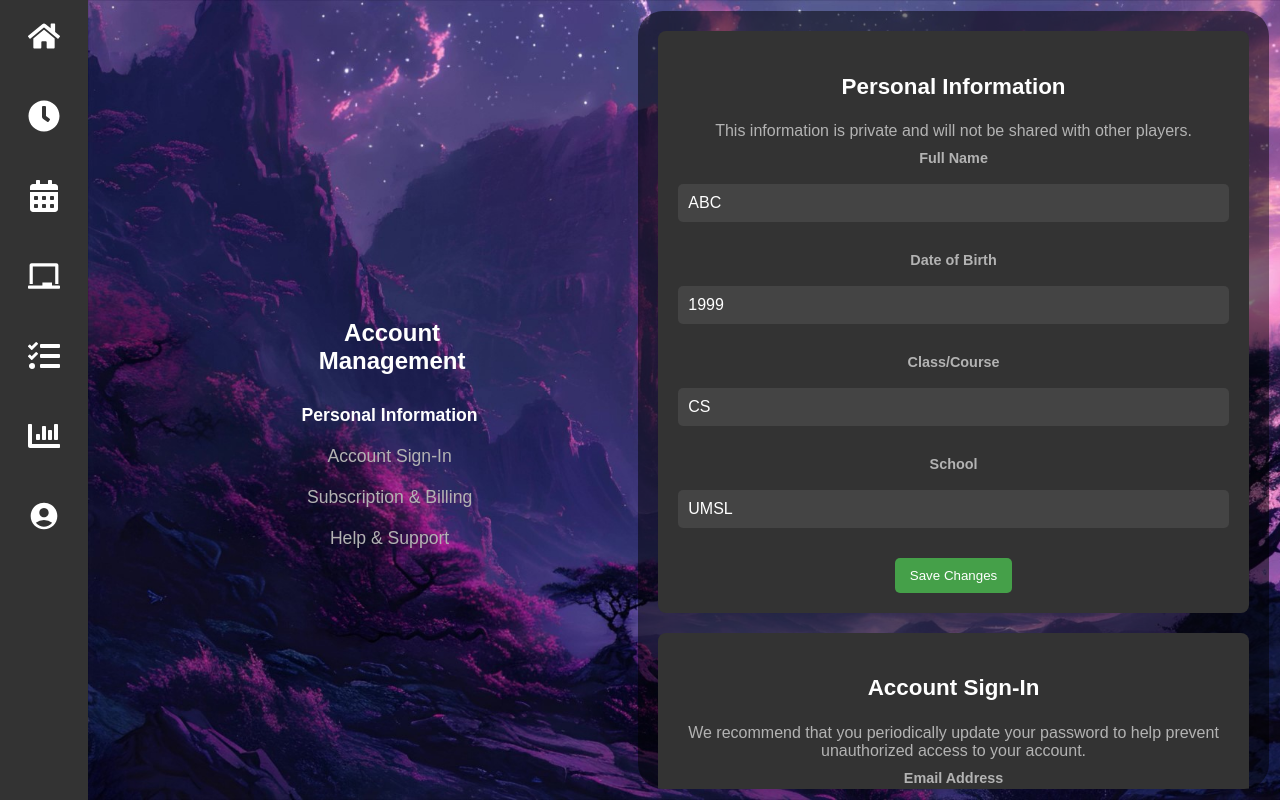
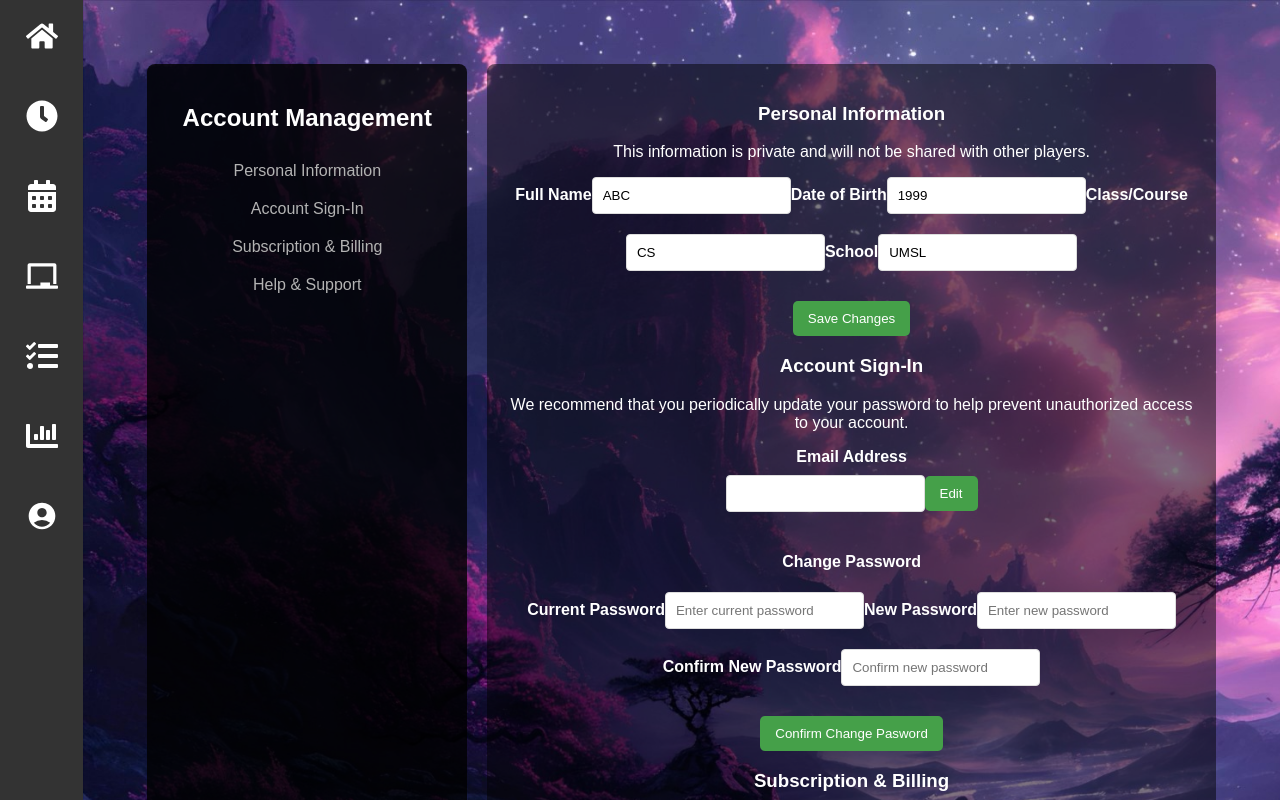
Before and after one commit to ShantanuSingh08/DailyGridsApp, a React (Create React App) app: page /dashboard in a window 1280 px wide. Built offline with nearby package versions, Linux system fonts and the light colour scheme; no server answers.

Commit message:
Update Dashboard.css

```diff
--- a/src/Dashboard.css
+++ b/src/Dashboard.css
@@ -1,30 +1,33 @@
-/* Dashboard Layout */
+/* General Dashboard Layout */
 .dashboard {
   display: flex;
+  flex-wrap: wrap; /* Allows wrapping for smaller screens */
   font-family: Arial, sans-serif;
   color: #fff;
-  height: 100vh;
-  padding-left: 5%;
+  min-height: 100vh;
+  padding: 5%;
+  gap: 20px; /* Adds spacing between menu and content */
 }
 
-
-.menu{
-    padding-right: 10%;
-    padding-left: 10%;
+/* Sidebar Menu */
+.menu {
+  flex: 1 1 250px; /* Sidebar takes a minimum width of 250px, adjusts on resize */
+  max-width: 300px;
+  padding: 20px;
+  background-color: rgba(0, 0, 0, 0.8);
+  border-radius: 8px;
 }
 
 .menu h2 {
   font-size: 1.5em;
   color: #fff;
-  padding-top: 120%;
-  padding-left: 2%;
-
+  margin-bottom: 20px;
 }
 
 .menu ul {
   list-style-type: none;
   padding: 0;
-  font-size: 1.1em;
+  font-size: 1em;
 }
 
 .menu ul li {
@@ -37,78 +40,29 @@
   color: #fff;
 }
 
+/* Main Content */
 .main-content {
-  flex: 1;
+  flex: 3 1 600px; /* Content area adjusts dynamically */
   padding: 20px;
-  margin: 1%;
   background-color: rgba(0, 0, 0, 0.5);
-  overflow-y: scroll;
-  border-radius: 25px;
+  border-radius: 8px;
+  overflow-y: auto;
 }
 
-.section {
-  background-color: #333;
-  padding: 20px;
-  margin-bottom: 20px;
-  border-radius: 8px;
+.main-content::-webkit-scrollbar {
+  width: 8px;
 }
 
-.section h3 {
-  font-size: 1.4em;
-  color: #fff;
+.main-content::-webkit-scrollbar-thumb {
+  background-color: #555;
+  border-radius: 4px;
 }
 
-.section p {
-  color: #b3b3b3;
-  margin: 10px 0;
+.main-content::-webkit-scrollbar-thumb:hover {
+  background-color: #fff;
 }
 
-.input-group {
-  display: flex;
-  flex-direction: column;
-  gap: 10px;
-}
-
-.input-group label {
-  color: #b3b3b3;
-  font-size: 0.9em;
-}
-
-.input-group input {
-  padding: 10px;
-  font-size: 1em;
-  border-radius: 5px;
-  border: none;
-  background-color: #444;
-  color: #fff;
-}
-
-
-
-.DelUser {
-    color: #ffffff;
-    background-color: #ff4f4f;
-    border: 2px solid #ff0000;
-    border-radius: 8px;
-    font-weight: bold;
-    padding: 10px 20px;
-    cursor: pointer;
-    transition: background-color 0.3s ease, transform 0.2s ease;
-    box-shadow: 0px 4px 6px rgba(0, 0, 0, 0.1);
-    margin-left: 20%;
-}
-
-.DelUser:hover {
-    background-color: #ff1f1f;
-    transform: scale(1.05);
-}
-
-.DelUser:active {
-    background-color: #cc0000;
-    transform: scale(0.98);
-}
-
-
+/* Buttons */
 button {
   padding: 10px 15px;
   margin-top: 10px;
@@ -123,130 +77,49 @@ button:hover {
   background-color: #666;
 }
 
-.main-content::-webkit-scrollbar-track {
-    border-radius: 10px;
-    margin: 20px 0;
+/* Responsive Layout Adjustments */
+@media (max-width: 1024px) {
+  .menu {
+    flex: 1 1 200px; /* Shrinks menu width for tablets */
   }
 
-.main-content::-webkit-scrollbar-thumb {
-    background-color: #555;
-    border-radius: 10px;
+  .main-content {
+    flex: 2 1 400px; /* Adjusts content width for tablets */
+  }
 }
 
-.main-content::-webkit-scrollbar-thumb:hover {
-    background-color: #ffffffa2;
+@media (max-width: 768px) {
+  .dashboard {
+    flex-direction: column; /* Stacks menu and content vertically */
   }
 
-.menu ul li.active {
-    color: white;
-    font-weight: bold;
+  .menu {
+    flex: 1 1 auto;
+    max-width: 100%; /* Full-width menu */
+    margin-bottom: 20px; /* Adds spacing below menu */
   }
 
-.button-group {
-    display: flex;
-    justify-content: flex-start;
-    gap: 10px;
-    flex-wrap: nowrap;
-    width: auto;
+  .main-content {
+    flex: 1 1 auto;
+    max-width: 100%; /* Full-width content */
+  }
 }
 
-.Contact, .Report {
-    padding: 10px 20px;
-    cursor: pointer;
-    background-color: #45a049;
-    color: white;
-    border: none;
-    border-radius: 5px;
-    font-size: 14px;
-    display: inline-flex;
-    align-items: center;
-    white-space: nowrap;
-    text-align: center;
-    flex-grow: 0;
-    margin-bottom: 2%;
-}
-.Contact{
-    margin-right: 30%;
+@media (max-width: 480px) {
+  .menu h2 {
+    font-size: 1.2em; /* Reduces font size for smaller screens */
   }
 
-.hspace{
-    margin-right: 13%;
-    margin-left: 13%;
+  .menu ul li {
+    font-size: 0.9em; /* Adjusts menu item font size */
   }
 
-.Contact:hover, .Report:hover {
-    background-color: #275729;
+  button {
+    padding: 8px 12px;
+    font-size: 0.9em; /* Smaller buttons */
   }
 
-.Buttons{
-    margin-left: 25%;
-    margin-right: 25%;
+  .main-content {
+    padding: 15px; /* Smaller padding for main content */
   }
-
-.email-container {
-    display: flex;
-    align-items: center;
 }
-
-  .edit-email-btn {
-    background-color: #45a049;
-    color: white;
-    border: none;
-    padding: 5px 10px;
-    cursor: pointer;
-    margin-left: 10px;
-  }
-
-  .email-edit-modal {
-    position: fixed;
-    top: 0;
-    left: 0;
-    right: 0;
-    bottom: 0;
-    background-color: rgba(0, 0, 0, 0.5);
-    display: flex;
-    justify-content: center;
-    align-items: center;
-  }
-
-  .modal-content {
-    background-color: rgba(255, 250, 250, 0.89);
-    padding: 10px;
-    border-radius: 10px;
-    max-width: 400px;
-    width: 95%;
-  }
-
-  .send-otp-btn,
-  .confirm-email-btn,
-  .close-modal-btn {
-    background-color: #45a049;
-}
-
-.Logout {
-  color: #ffffff;
-  background-color: #ff4f4f;
-  border: 2px solid #ff0000;
-  border-radius: 8px;
-  font-weight: bold;
-  padding: 10px 20px;
-  cursor: pointer;
-  transition: background-color 0.3s ease, transform 0.2s ease;
-  box-shadow: 0px 4px 6px rgba(0, 0, 0, 0.1);
-  margin-right: 9%;
-  margin-left: 2%;
-}
-
-.DelUser:hover {
-  background-color: #ff1f1f;
-  transform: scale(1.05);
-}
-
-.DelUser:active {
-  background-color: #cc0000;
-  transform: scale(0.98);
-}
-
-.custom-placeholder::placeholder{
-  color: white;
-}
```
Lines whose indentation alone changed are shown as unchanged.
